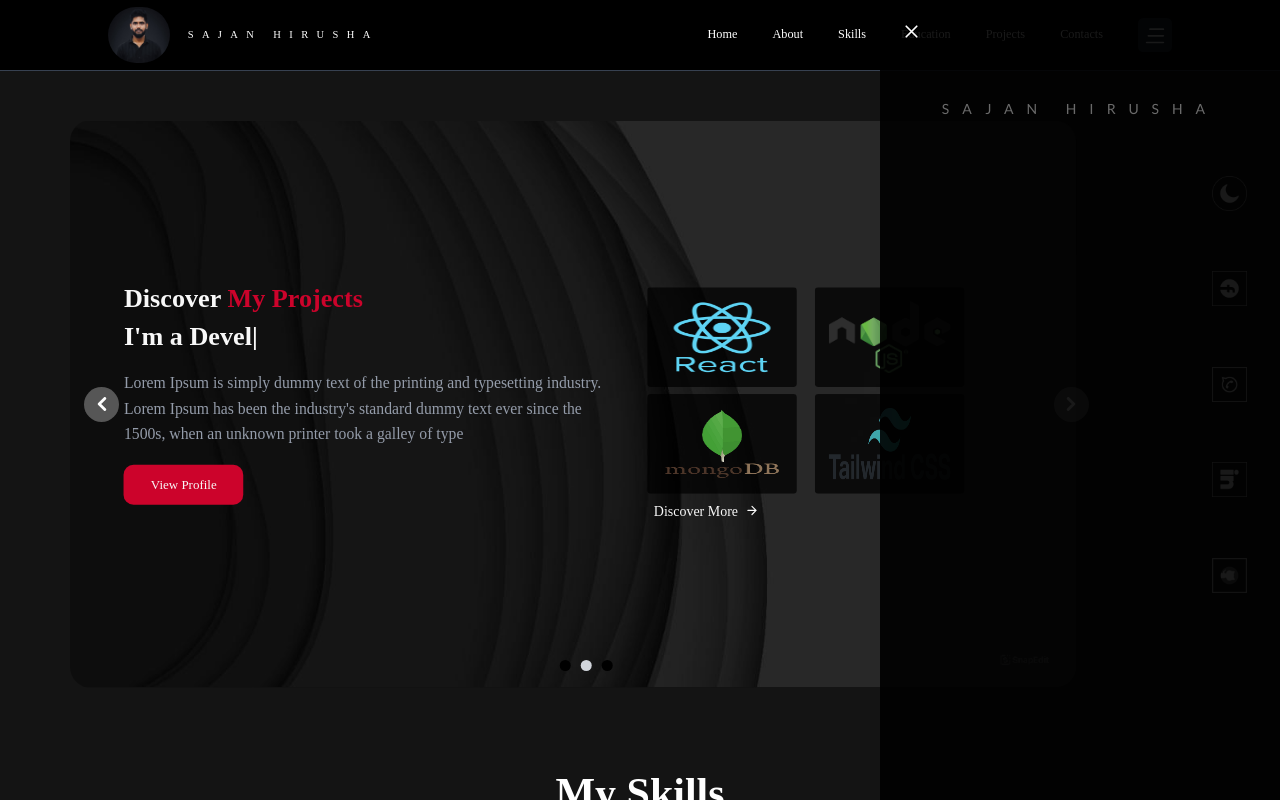
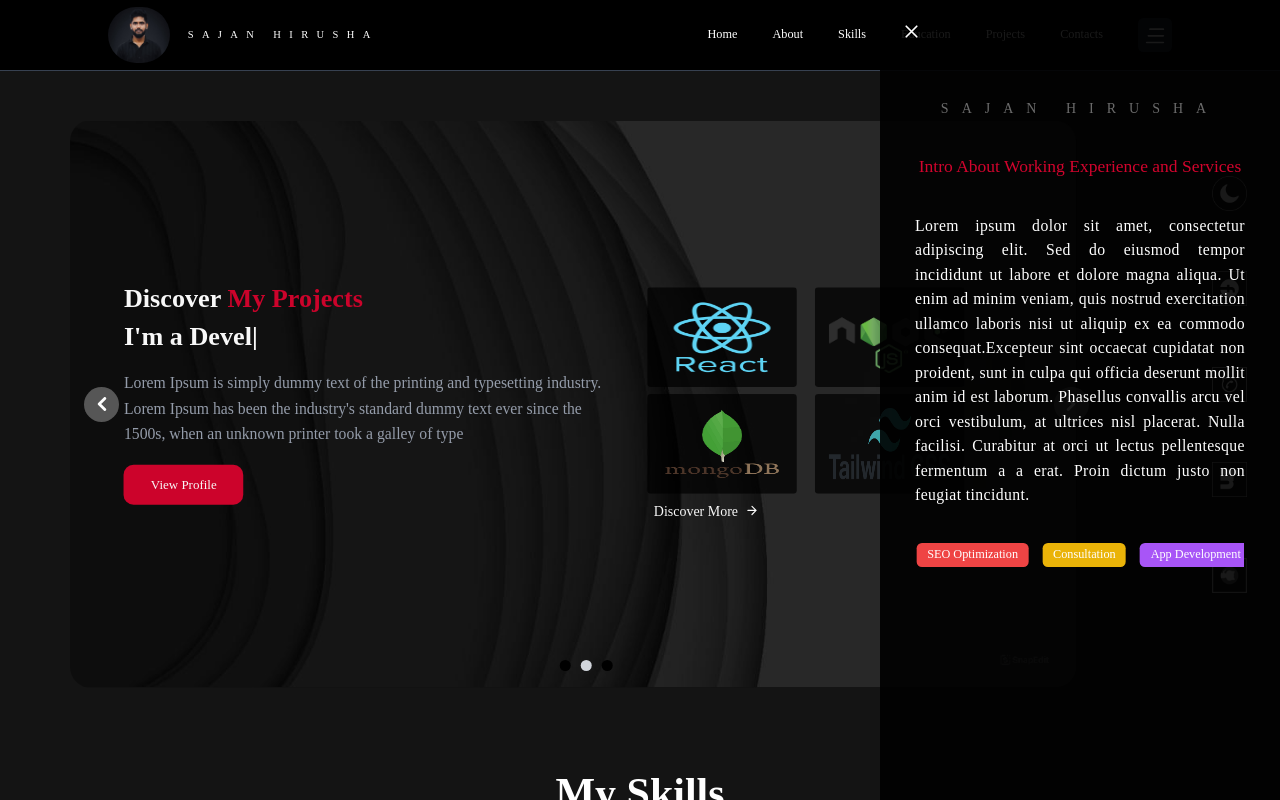
Before and after one commit to Sajan-Hirusha/potfolio-new, a React (Vite) app in the folder front-end/: page / in a window 1280 px wide. Both pictures are taken after a click on the button 1155 px from the left and 35 px from the top of the page. Shown: the top 800 px of the page. Built offline with nearby package versions, Linux system fonts and the light colour scheme.

Commit message:
developing side bar

```diff
--- a/front-end/src/components/Header/SideMenu.css
+++ b/front-end/src/components/Header/SideMenu.css
@@ -1,4 +1,4 @@
-.side-menu-body{
+.side-menu-body h3{
     letter-spacing: 13px;
     font-weight: 100 !important;
     font-family: 'Times New Roman', Times, serif !important;
@@ -16,3 +16,30 @@
 .blinking-text {
     animation: blink 2s infinite;
 }
+
+.service-tags-container {
+    position: relative;
+    width: 100%;
+    overflow: hidden;
+}
+
+.service-tags {
+    display: flex;
+    white-space: nowrap;
+    animation: marquee-left-to-right 12s linear infinite;
+}
+
+@keyframes marquee-left-to-right {
+    0% {
+        transform: translateX(-100%);
+    }
+    80% {
+        transform: translateX(0);
+    }
+    90% {
+        transform: translateX(0);
+    }
+    100% {
+        transform: translateX(-100%);
+    }
+}
--- a/front-end/src/components/Header/SideMenu.jsx
+++ b/front-end/src/components/Header/SideMenu.jsx
@@ -1,10 +1,18 @@
-import './SideMenu.css'
+import { useState, useEffect } from 'react';
+import './SideMenu.css';
 
 const SideMenu = ({ isSideMenuOpen, toggleSideMenu }) => {
+    const tags = [
+        { name: "Web Development", color: "bg-blue-500" },
+        { name: "UI/UX Design", color: "bg-green-500" },
+        { name: "SEO Optimization", color: "bg-red-500" },
+        { name: "Consultation", color: "bg-yellow-500" },
+        { name: "App Development", color: "bg-purple-500" },
+    ];
 
     return (
         <div
-            className={` side-menu fixed inset-y-0 right-0 z-20 bg-black bg-opacity-90 w-[400px] ${isSideMenuOpen ? 'open' : ''}`}
+            className={`side-menu fixed inset-y-0 right-0 z-20 bg-black bg-opacity-90 w-[400px] ${isSideMenuOpen ? 'open' : ''}`}
         >
             <div className="flex justify-start p-4">
                 <button
@@ -33,6 +41,38 @@ const SideMenu = ({ isSideMenuOpen, toggleSideMenu }) => {
                     SAJAN HIRUSHA
                 </h3>
 
+                <h6 className="text-xl text-[#D2042D] text-center !mt-10">
+                    Intro About Working Experience and Services
+                </h6>
+                <p className="text-lg tracking-wide text-white m-10 text-justify">
+                    Lorem ipsum dolor sit amet, consectetur adipiscing elit. Sed do eiusmod tempor incididunt ut labore
+                    et dolore magna aliqua. Ut enim ad minim veniam, quis nostrud exercitation ullamco laboris nisi ut
+                    aliquip ex ea commodo consequat.Excepteur sint occaecat cupidatat non proident, sunt in culpa qui
+                    officia deserunt mollit anim id est laborum. Phasellus convallis arcu vel orci vestibulum, at ultrices
+                    nisl placerat. Nulla facilisi. Curabitur at orci ut lectus pellentesque fermentum a a erat. Proin dictum
+                    justo non feugiat tincidunt.
+                </p>
+
+                <div className="!w-[82%] service-tags-container overflow-hidden mt-5 mx-auto ">
+                    <div className="service-tags flex space-x-4">
+                        {tags.map((tag, index) => (
+                            <span
+                                key={index}
+                                className={`${tag.color} text-white py-1 px-3 rounded-md text-sm`}
+                            >
+                {tag.name}
+              </span>
+                        ))}
+                        {tags.map((tag, index) => (
+                            <span
+                                key={index + tags.length}
+                                className={`${tag.color} text-white py-1 px-3 rounded-md text-sm`}
+                            >
+                {tag.name}
+              </span>
+                        ))}
+                    </div>
+                </div>
             </div>
         </div>
     );
```
